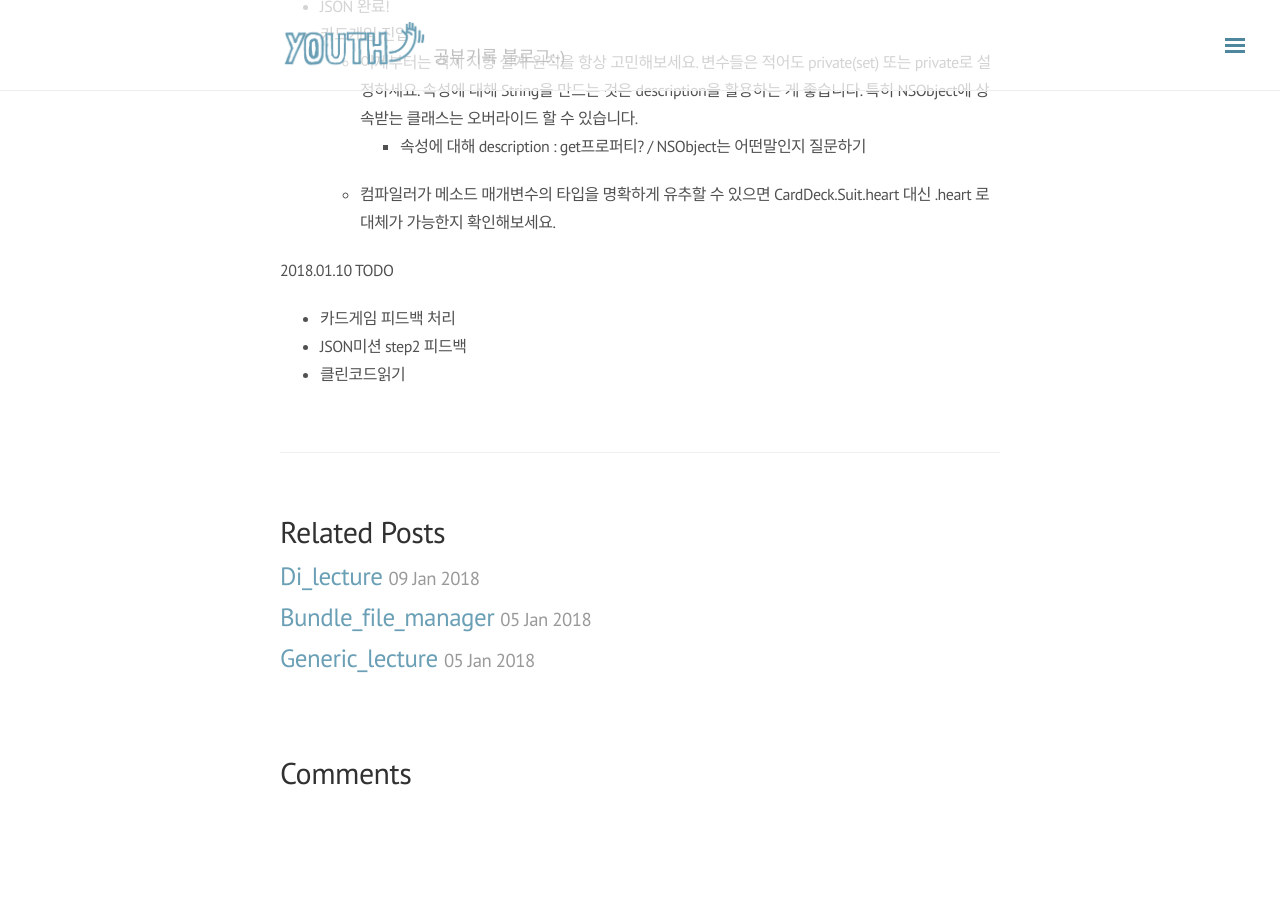
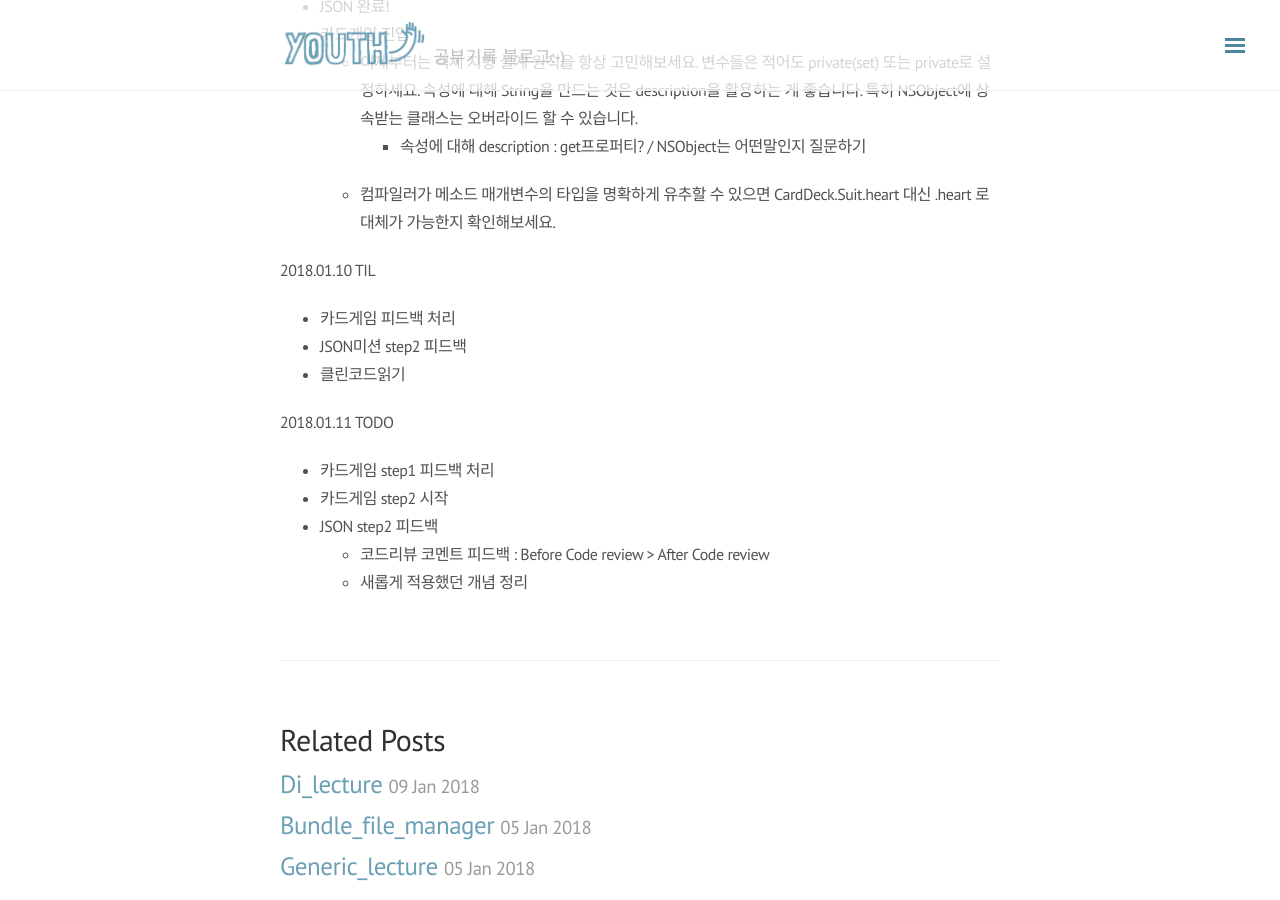
Before and after one commit to jinios/jinios.github.io, a Jekyll site: the page built from _posts/2018-01-08-TIL.md, in a window 1280 px wide and 900 px high, scrolled down 1736 px. Built offline with Jekyll 4.4.1, drawn with Linux system fonts in a browser that asks for light colours; nearby versions of some CDN libraries; our own code applies the rules of GitHub Pages for plain Markdown files; comment, search, counter and statistics services are not loaded; before the commit the page ends 2538 px from its top, so only the background shows below that.

Commit message:
update TIL

```diff
--- a/_posts/2018-01-08-TIL.md
+++ b/_posts/2018-01-08-TIL.md
@@ -41,7 +41,15 @@ TIL
   - 컴파일러가 메소드 매개변수의 타입을 명확하게 유추할 수 있으면 CardDeck.Suit.heart 대신 .heart 로 대체가 가능한지 확인해보세요.
 
 2018.01.10
-TODO
+TIL
 - 카드게임 피드백 처리
 - JSON미션 step2 피드백
 - 클린코드읽기
+
+2018.01.11
+TODO
+- 카드게임 step1 피드백 처리
+- 카드게임 step2 시작
+- JSON step2 피드백
+  - 코드리뷰 코멘트 피드백 : Before Code review > After Code review
+  - 새롭게 적용했던 개념 정리
```
